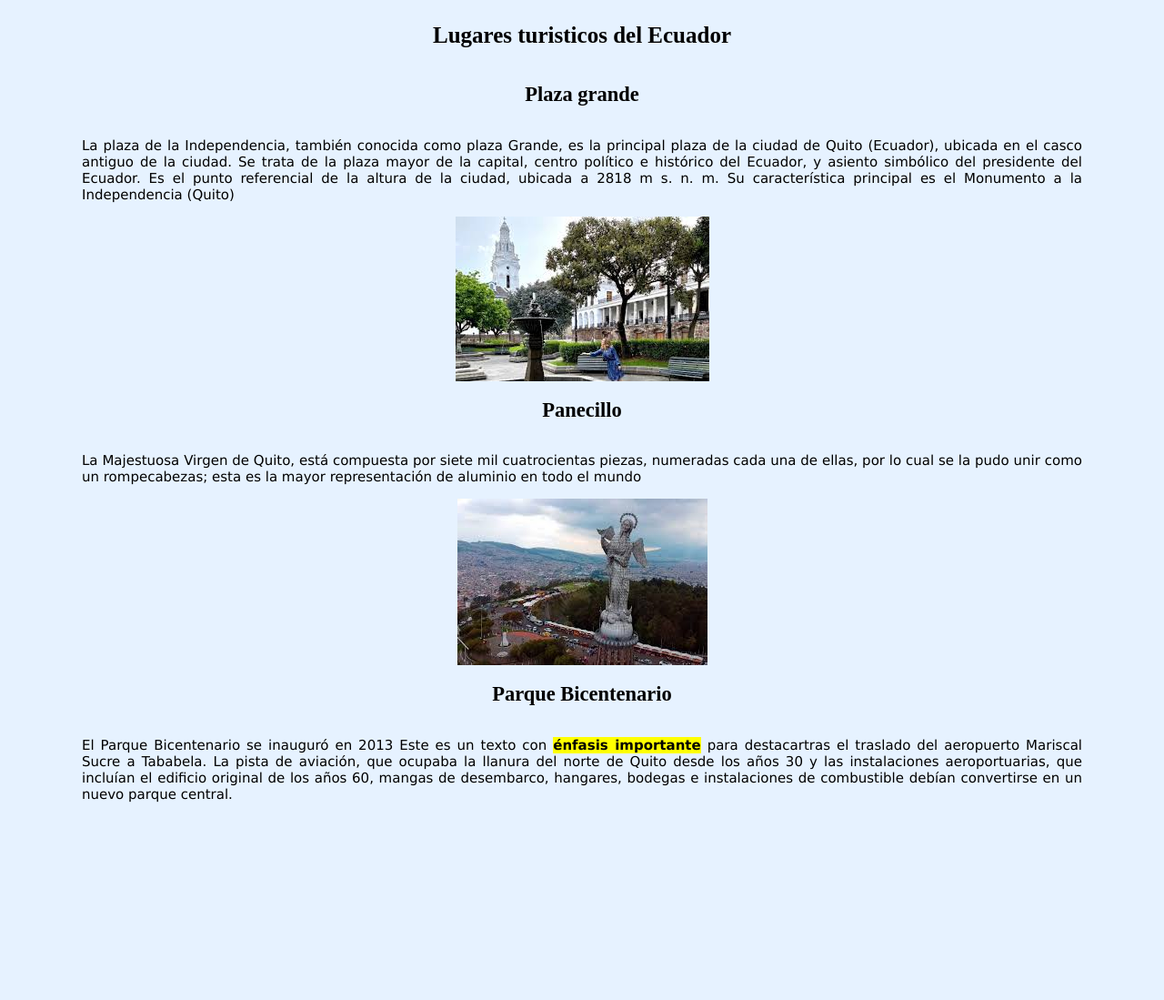
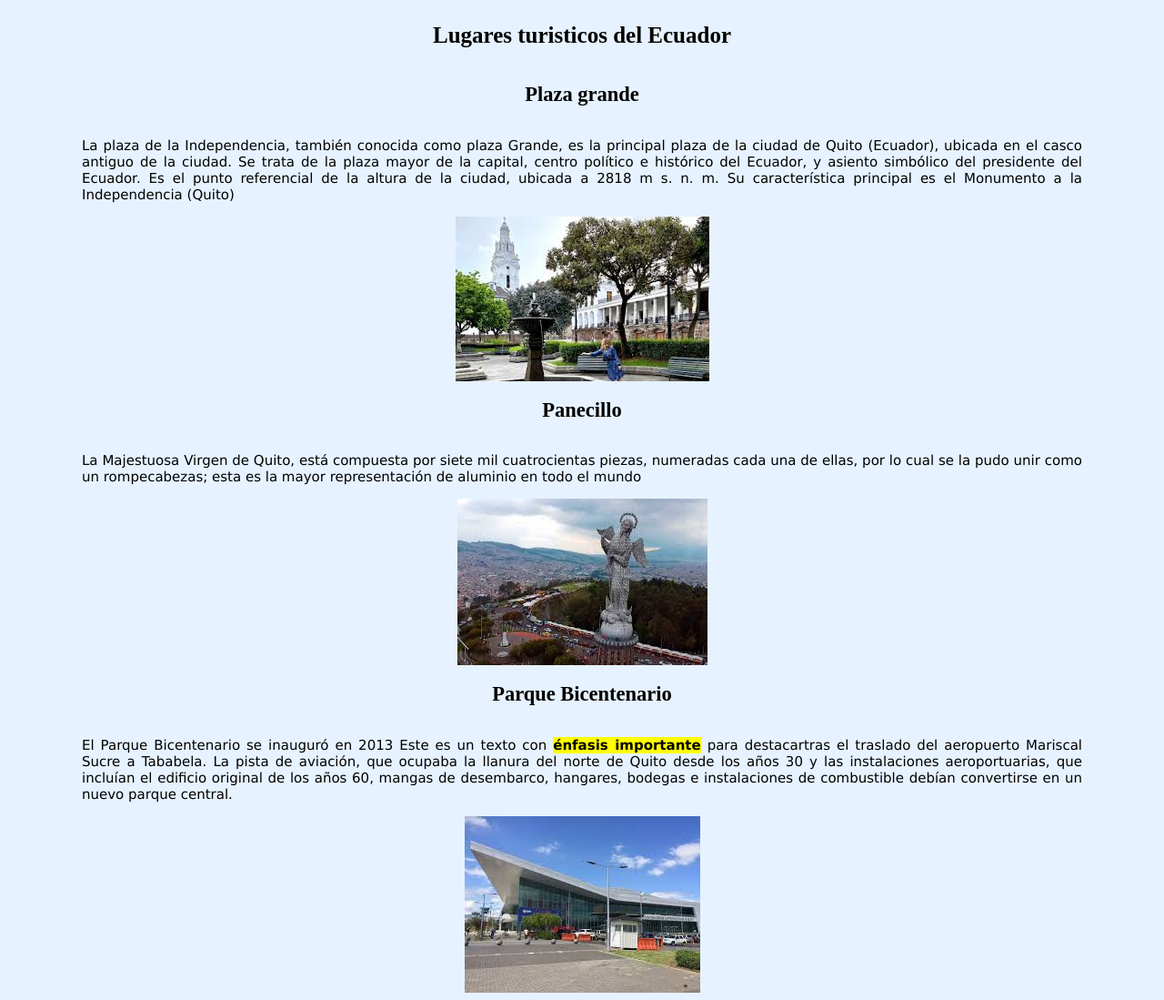
Before and after one commit to Alexandernacato/DesarrolloWeb, a plain HTML site: page index.html in a window 1280 px wide. Shown: the whole page at 91% size. Before the commit the page ends 905 px from the top, so only its background shows below. Drawn offline with Linux system fonts and the light colour scheme.

Commit message:
cuarto commit

```diff
--- a/index.html
+++ b/index.html
@@ -19,6 +19,7 @@
     <h2>Parque Bicentenario</h2>
     <p>El Parque Bicentenario se inauguró en 2013 Este es un texto con <strong>énfasis importante</strong> para destacartras el traslado del aeropuerto Mariscal Sucre a Tababela. La pista de aviación, que ocupaba la llanura del norte de Quito desde los años 30 y las instalaciones aeroportuarias, que incluían el edificio original de los años 60, mangas de desembarco, hangares, bodegas e instalaciones de combustible debían convertirse en un nuevo parque central.
     </p>
+    <img src="./images/sitio3.jpg" alt="Basilica">
 </div>
 
 </body>
```
Also changed, not shown: images/sitio3.jpg (added).
